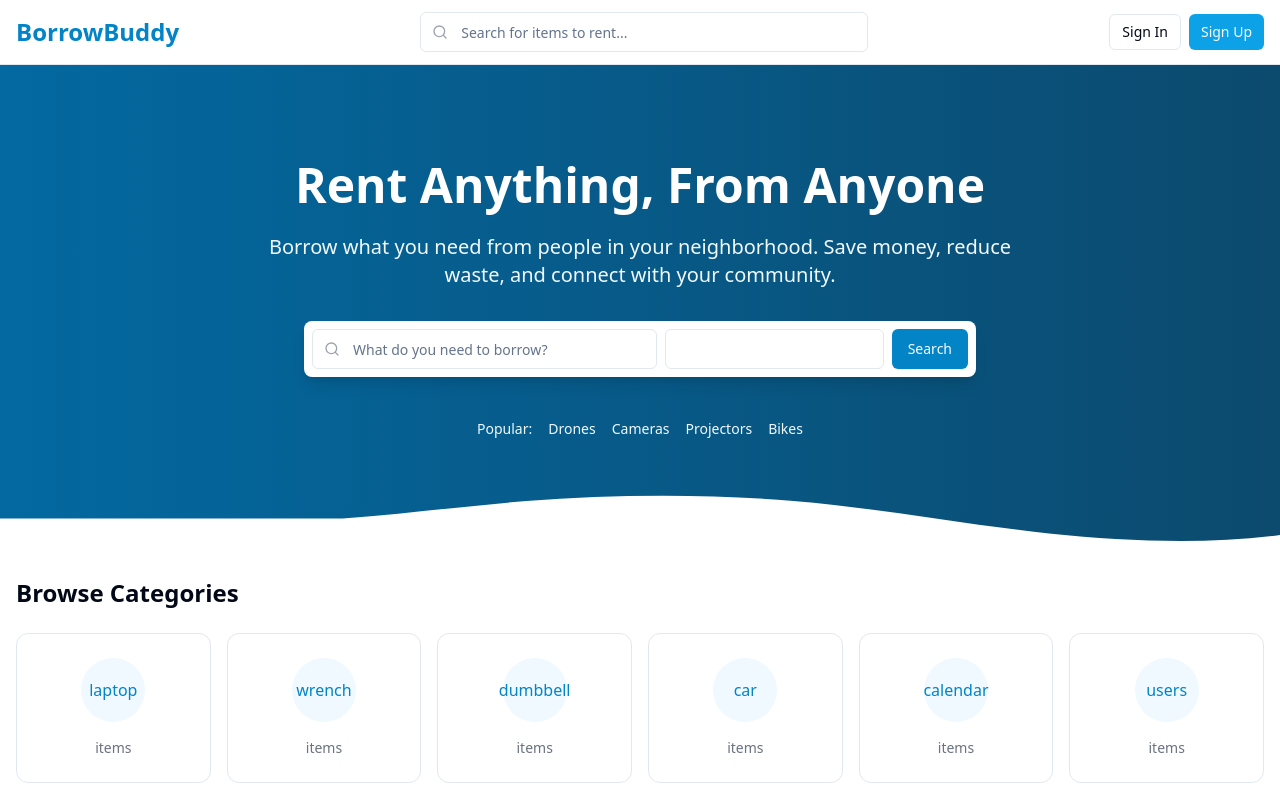
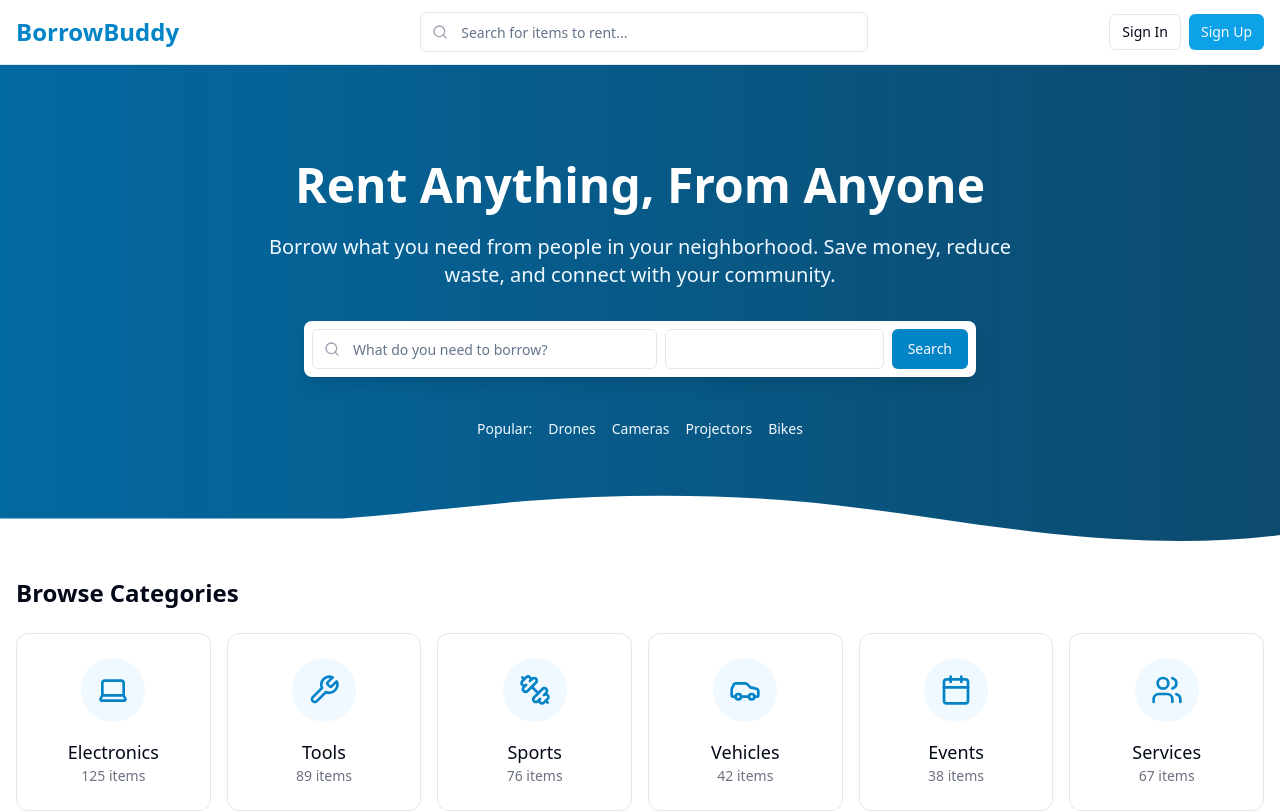
Before and after one commit to Rexfordshelby/borrow-buddy-place, a React (Vite) app: page / in a window 1280 px wide. Shown: the top 812 px of the page. Built offline with nearby package versions, Linux system fonts and the light colour scheme; no server answers; the database is empty.

Commit message:
Run SQL migration
Apply the SQL changes to create foreign key constraints.

```diff
--- a/src/pages/Home.tsx
+++ b/src/pages/Home.tsx
@@ -5,6 +5,7 @@ import Footer from "@/components/Footer";
 import HeroSection from "@/components/HeroSection";
 import CategoryCard from "@/components/CategoryCard";
 import UniqueUseCases from "@/components/UniqueUseCases";
+import { Laptop, Wrench, Dumbbell, Car, Calendar, Users } from "lucide-react";
 
 const Home = () => {
   return (
@@ -17,33 +18,39 @@ const Home = () => {
             <h2 className="text-2xl font-bold mb-6">Browse Categories</h2>
             <div className="grid grid-cols-2 md:grid-cols-4 lg:grid-cols-6 gap-4">
               <CategoryCard
-                name="Electronics"
-                icon="laptop"
+                title="Electronics"
+                icon={<Laptop className="h-8 w-8" />}
+                itemCount={125}
                 slug="electronics"
               />
               <CategoryCard
-                name="Tools"
-                icon="wrench"
+                title="Tools"
+                icon={<Wrench className="h-8 w-8" />}
+                itemCount={89}
                 slug="tools"
               />
               <CategoryCard
-                name="Sports"
-                icon="dumbbell"
+                title="Sports"
+                icon={<Dumbbell className="h-8 w-8" />}
+                itemCount={76}
                 slug="sports"
               />
               <CategoryCard
-                name="Vehicles"
-                icon="car"
+                title="Vehicles"
+                icon={<Car className="h-8 w-8" />}
+                itemCount={42}
                 slug="vehicles"
               />
               <CategoryCard
-                name="Events"
-                icon="calendar"
+                title="Events"
+                icon={<Calendar className="h-8 w-8" />}
+                itemCount={38}
                 slug="events"
               />
               <CategoryCard
-                name="Services"
-                icon="users"
+                title="Services"
+                icon={<Users className="h-8 w-8" />}
+                itemCount={67}
                 slug="services"
               />
             </div>
```
